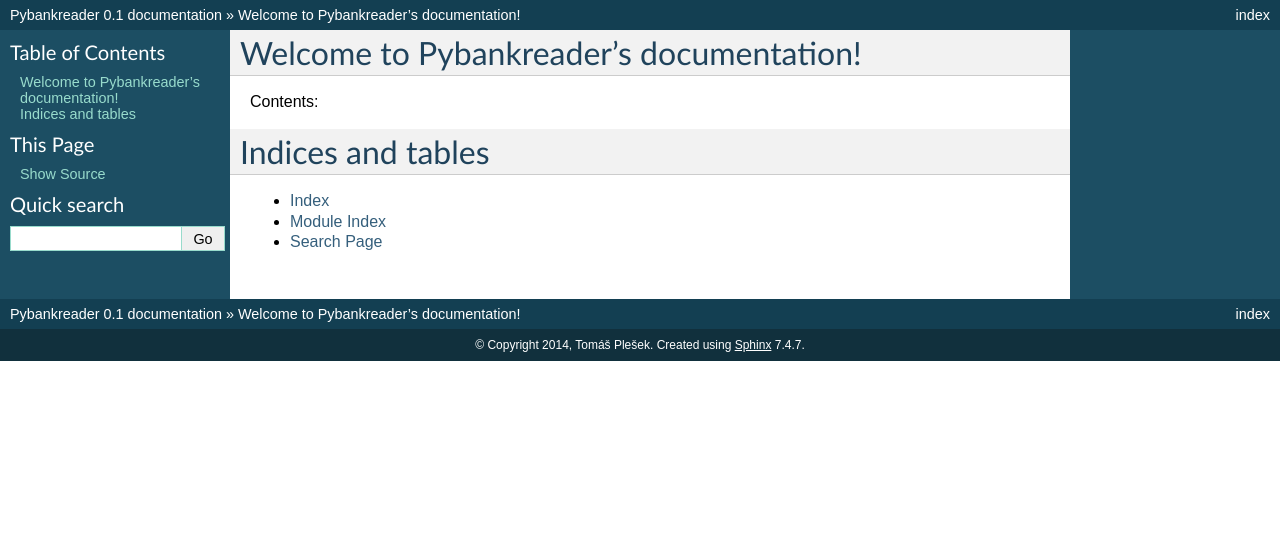
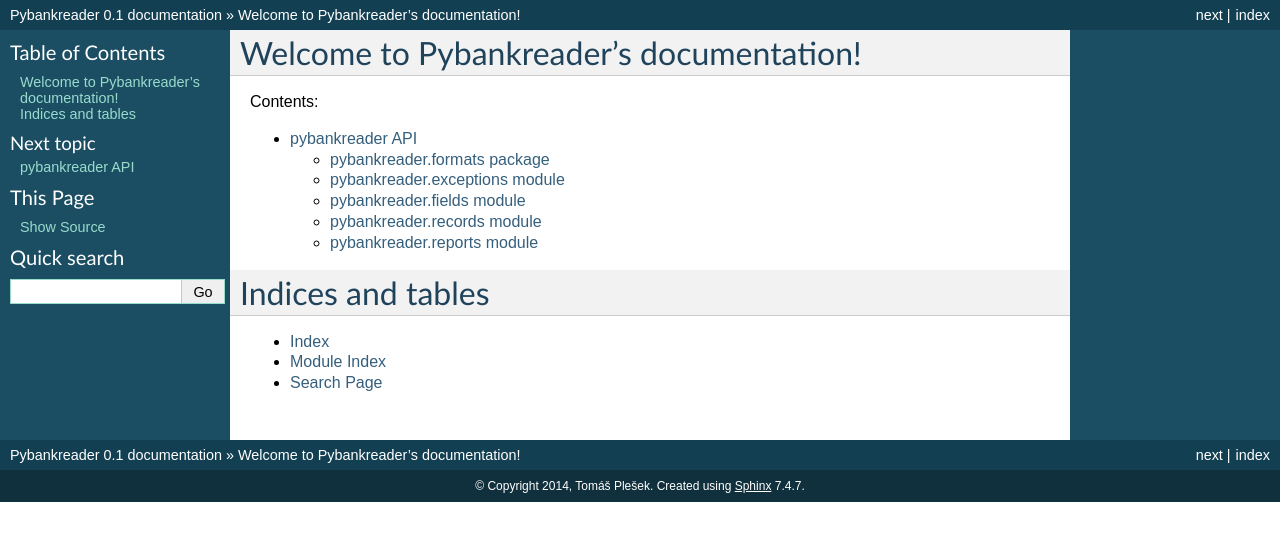
Before and after one commit to baldman/pybankreader, a Sphinx documentation site: the page built from docs/index.rst, in a window 1280 px wide. Shown: the top 541 px of the page. Built offline with Sphinx 7.4.7, drawn with Linux system fonts in a browser that asks for light colours.

Commit message:
Autogen docs - first take

```diff
--- /dev/null
+++ b/docs/api/index.rst
@@ -0,0 +1,38 @@
+pybankreader API
+================
+
+.. toctree::
+
+    pybankreader.formats
+
+pybankreader.exceptions module
+------------------------------
+
+.. automodule:: pybankreader.exceptions
+    :members:
+    :undoc-members:
+    :show-inheritance:
+
+pybankreader.fields module
+--------------------------
+
+.. automodule:: pybankreader.fields
+    :members:
+    :undoc-members:
+    :show-inheritance:
+
+pybankreader.records module
+---------------------------
+
+.. automodule:: pybankreader.records
+    :members:
+    :undoc-members:
+    :show-inheritance:
+
+pybankreader.reports module
+---------------------------
+
+.. automodule:: pybankreader.reports
+    :members:
+    :undoc-members:
+    :show-inheritance:
--- /dev/null
+++ b/docs/api/pybankreader.formats.gpc.rst
@@ -0,0 +1,10 @@
+pybankreader.formats.gpc package
+================================
+
+pybankreader.formats.gpc.records module
+---------------------------------------
+
+.. automodule:: pybankreader.formats.gpc.records
+    :members:
+    :undoc-members:
+    :show-inheritance:
--- /dev/null
+++ b/docs/api/pybankreader.formats.rst
@@ -0,0 +1,7 @@
+pybankreader.formats package
+============================
+
+.. toctree::
+
+    pybankreader.formats.bbf
+    pybankreader.formats.gpc
--- a/docs/conf.py
+++ b/docs/conf.py
@@ -18,7 +18,10 @@
 # If extensions (or modules to document with autodoc) are in another directory,
 # add these directories to sys.path here. If the directory is relative to the
 # documentation root, use os.path.abspath to make it absolute, like shown here.
-#sys.path.insert(0, os.path.abspath('.'))
+sys.path.append(os.path.abspath(
+    "/".join([os.path.abspath('.'), '..'])
+))
+print sys.path
 
 # -- General configuration ------------------------------------------------
 
--- a/docs/index.rst
+++ b/docs/index.rst
@@ -7,6 +7,7 @@
    :maxdepth: 2
 
 
+   api/index
 
 Indices and tables
 ==================
```
Also changed, not shown: docs/api/pybankreader.formats.bbf.rst (added, +18 -0 lines), 1 other file.
